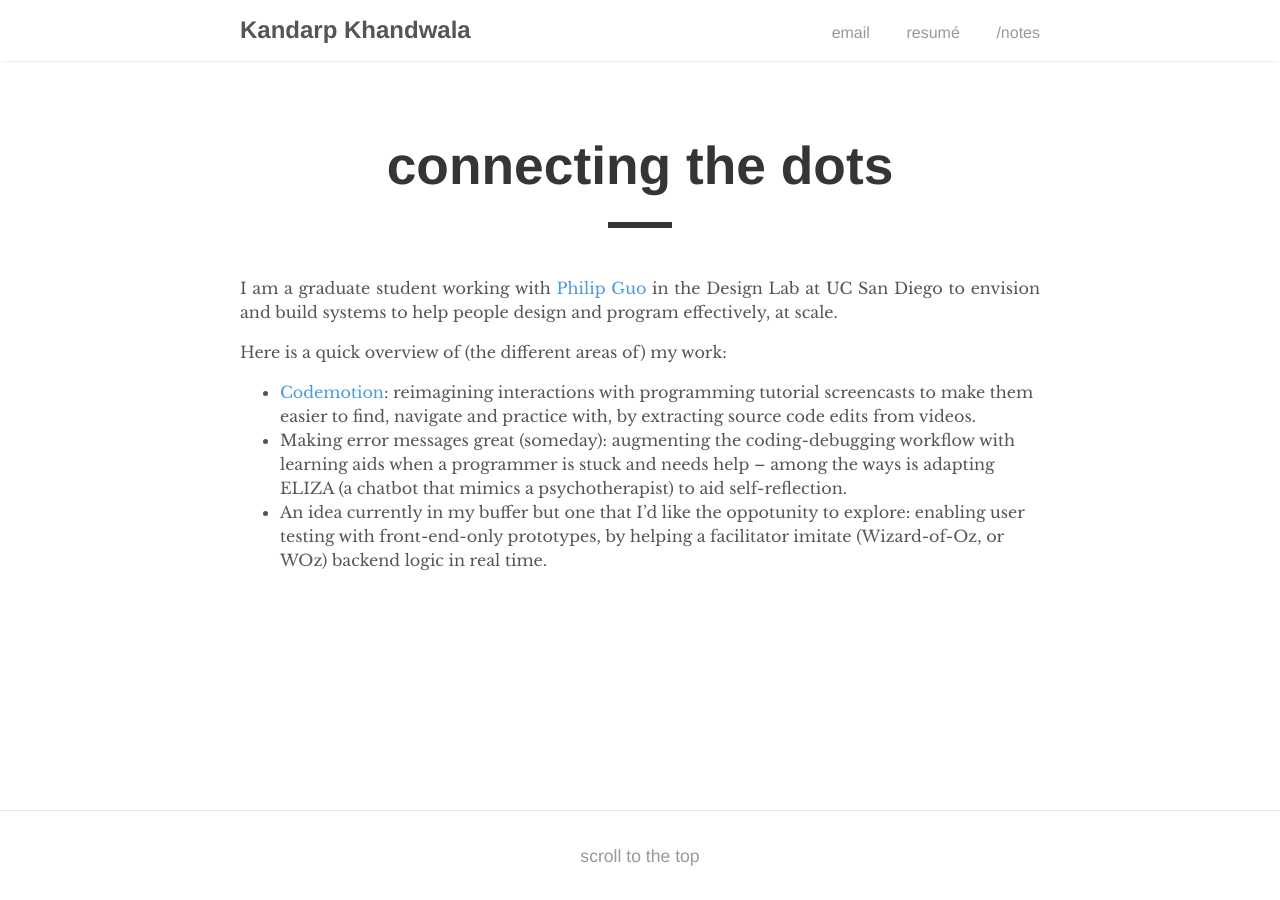
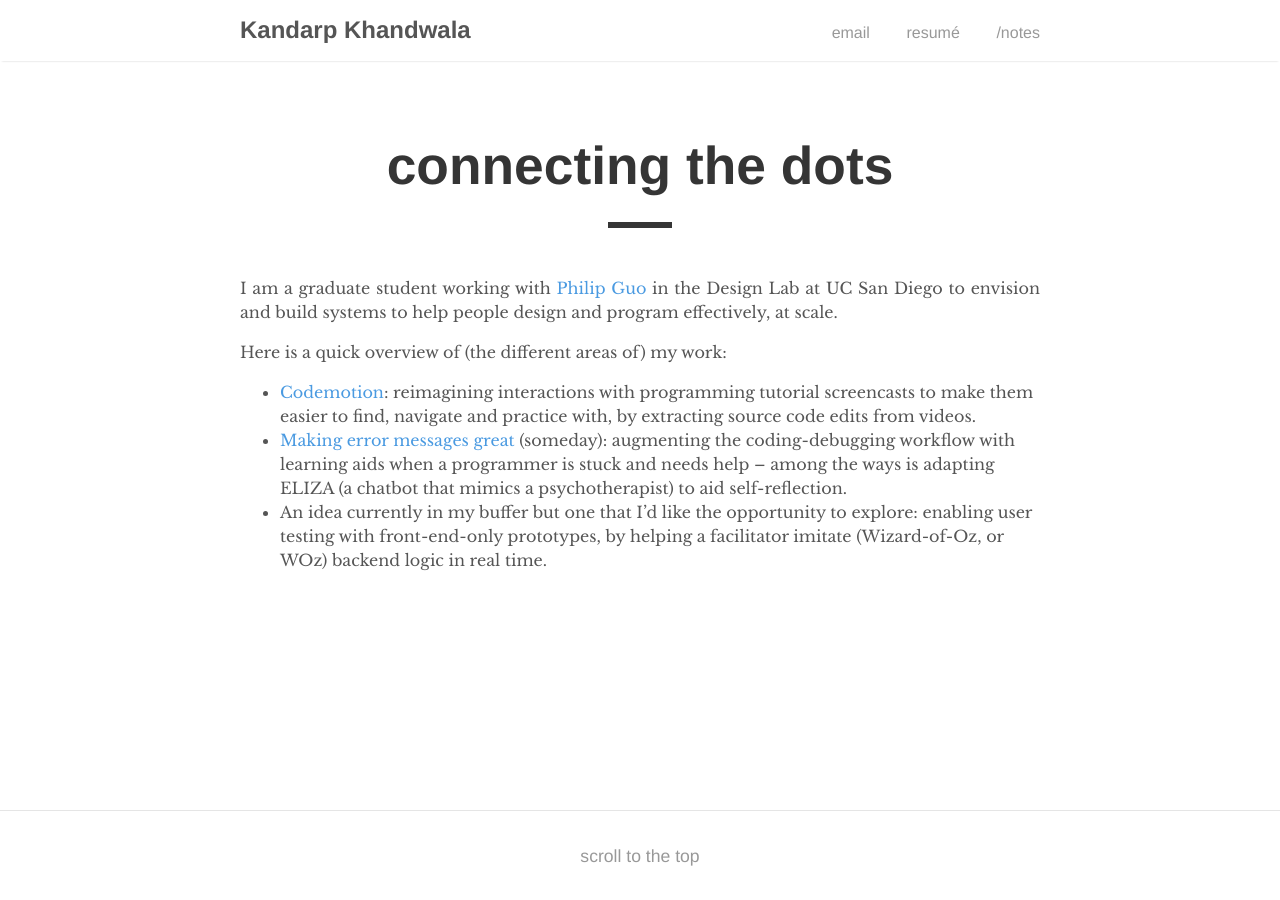
Before and after one commit to kandarpksk/kandarpksk.github.io, a Jekyll site: the page built from _posts/2018-01-30-about.md, in a window 1280 px wide. Built offline with Jekyll 4.4.1, drawn with Linux system fonts in a browser that asks for light colours.

Commit message:
Update 2018-01-30-about.md

```diff
--- a/_posts/2018-01-30-about.md
+++ b/_posts/2018-01-30-about.md
@@ -11,5 +11,5 @@ I am a graduate student working with [Philip Guo](http://pgbovine.net) in the De
 <!-- My research is focused on building user-centered systems to help people design and code effectively, with scalability in mind. -->
 Here is a quick overview of (the different areas of) my work:
 - [Codemotion](codemotion): reimagining interactions with programming tutorial screencasts to make them easier to find, navigate and practice with, by extracting source code edits from videos.
-- Making error messages great (someday): augmenting the coding-debugging workflow with learning aids when a programmer is stuck and needs help -- among the ways is adapting ELIZA (a chatbot that mimics a psychotherapist) to aid self-reflection.
-- An idea currently in my buffer but one that I'd like the oppotunity to explore: enabling user testing with front-end-only prototypes, by helping a facilitator imitate (Wizard-of-Oz, or WOz) backend logic in real time.
+- [Making error messages great](https://docs.google.com/presentation/d/1ZHBijcNwiLTs6pu03J1GRh9aS73wN64itElnbsMJBCA) (someday): augmenting the coding-debugging workflow with learning aids when a programmer is stuck and needs help -- among the ways is adapting ELIZA (a chatbot that mimics a psychotherapist) to aid self-reflection.
+- An idea currently in my buffer but one that I'd like the opportunity to explore: enabling user testing with front-end-only prototypes, by helping a facilitator imitate (Wizard-of-Oz, or WOz) backend logic in real time.
```
